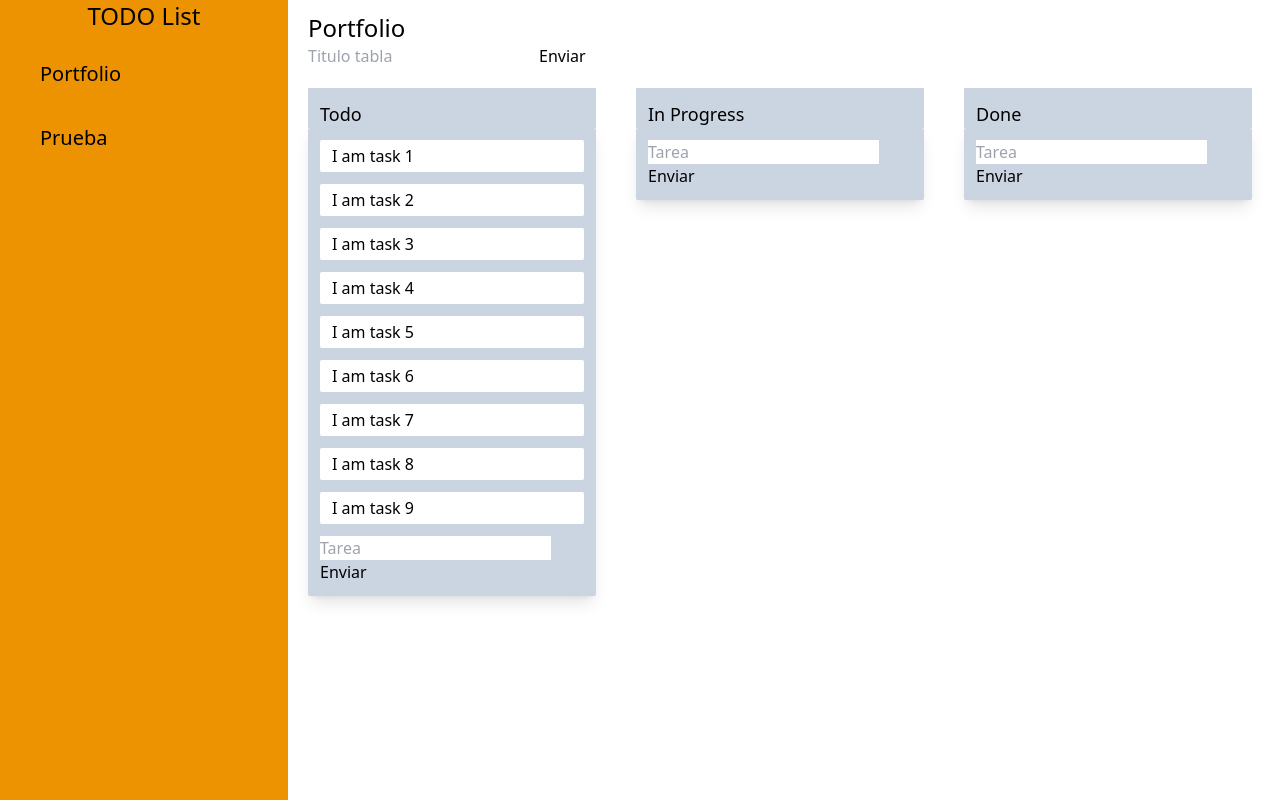
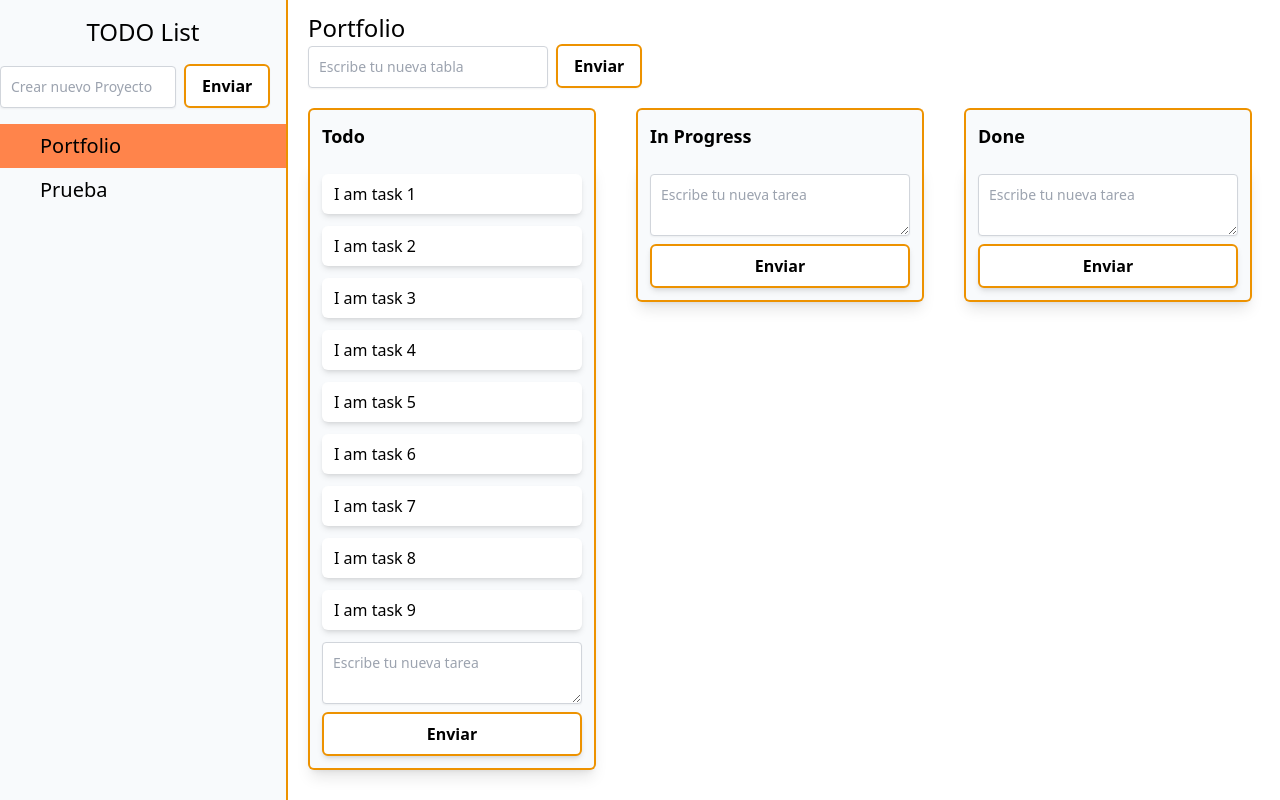
Before and after one commit to alejandropovedabisquert/todo-list-v2, a React (Create React App) app: page /project-1 in a window 1280 px wide. Built offline with nearby package versions, Linux system fonts and the light colour scheme; the HTML template or start-up script is replaced by a standard one.

Commit message:
Crecion de proyectos implementacion de rutas y arrelgos de estilos

```diff
--- a/package.json
+++ b/package.json
@@ -6,6 +6,7 @@
     "@testing-library/jest-dom": "^5.16.5",
     "@testing-library/react": "^13.4.0",
     "@testing-library/user-event": "^13.5.0",
+    "history": "^5.3.0",
     "react": "^18.2.0",
     "react-beautiful-dnd": "^13.1.1",
     "react-dom": "^18.2.0",
--- /dev/null
+++ b/src/components/Home.js
@@ -0,0 +1,11 @@
+
+const Home = () =>{
+
+    return(
+        <div className="ml-72">
+            Aqui ira toda la informacion basica del inicio
+        </div>
+    )
+}
+
+export default Home
--- a/src/components/Nav.js
+++ b/src/components/Nav.js
@@ -1,19 +1,24 @@
-import { Link, Route, Routes } from "react-router-dom"
-import TodoList from "./TodoList"
+import { Link, useLocation } from "react-router-dom"
+import ProjectForm from "./forms/ProjectForm"
 
 const Nav = ({data, setData}) =>{
     // console.log(data)
+    const location = useLocation()
+    const activationNav = location.pathname.substring(1, location.pathname.length)
     return(
-        <div className="fixed min-h-[300px] h-full w-72 bg-secondary-color z-10">
+        <div className="fixed min-h-[300px] h-full w-72 border-r-2 border-secondary-color bg-slate-50 z-10 overflow-y-auto">
 
-            <h1 className='text-center text-2xl'>TODO List</h1>
-            {data.projectsOrder.map((projectId)=>{
-                return(
-                    <div key={projectId}>
-                        <Link to={"/"+projectId} data={data} ><div className="text-xl pl-10 py-2 mt-5 hover:bg-red-600">{data.projects[projectId].name}</div></Link>
-                    </div>
-                )
-            })}
+            <Link to="/"><h1 className='text-center py-4 text-2xl'>TODO List</h1></Link>
+            <ProjectForm data={data} setData={setData}/>
+            <div className="mt-4">
+                {data.projectsOrder !== undefined ? data.projectsOrder.map((projectId)=>{
+                    return(
+                        <div key={projectId}>
+                            <Link to={"/"+projectId} data={data} ><div className={`text-xl px-10 py-2 hover:bg-primary-color break-words ${activationNav === projectId ? 'bg-primary-color': null}`}>{data.projects[projectId].name}</div></Link>
+                        </div>
+                    )
+                }):null}
+            </div>
         </div>
     )
 }
--- a/src/components/Table.js
+++ b/src/components/Table.js
@@ -1,7 +1,7 @@
 import { Draggable, Droppable } from "react-beautiful-dnd"
 import { FaTrashAlt, FaRegEdit } from "react-icons/fa";
 import Task from "./Task"
-import TaskForm from "./TaskForm"
+import TaskForm from "./forms/TaskForm"
 
 
 const Table = ({tasks, table, index, data, allData, setData}) =>{
@@ -33,10 +33,10 @@ const Table = ({tasks, table, index, data, allData, setData}) =>{
                         ref={provided.innerRef}
                     >
                         <div
-                            className="flex px-3 pt-3 text-lg font-medium bg-slate-300 group"
+                            className="flex p-3 text-lg font-medium bg-slate-50 hover:bg-slate-200 rounded-t-md border-2 border-secondary-color border-b-0 group"
                             {...provided.dragHandleProps}
                         >
-                            <h2 className="w-full">{table.title}</h2>
+                            <h2 className="w-full font-bold break-words">{table.title}</h2>
                             <div className="float-right">
                                 <span className="cursor-pointer hidden align-middle group-hover:inline-block opacity-40 hover:opacity-75" onClick={() => handleDeleteTable(table.id)}><FaTrashAlt color="red"/></span>
                             </div>
@@ -45,14 +45,14 @@ const Table = ({tasks, table, index, data, allData, setData}) =>{
                         <Droppable droppableId={table.id} type="task">
                             {(provided, snapshot) => {
                                 const style = {
-                                    backgroundColor: snapshot.isDraggingOver ? 'bg-red-400' : 'bg-slate-300',
+                                    backgroundColor: snapshot.isDraggingOver ? 'bg-red-400' : 'bg-slate-50',
                                 }
 
                                 return(
                                     <div
                                         ref={provided.innerRef}
                                         {...provided.droppableProps}
-                                        className={`px-3 py-3 rounded-sm shadow-lg ${style.backgroundColor}`}
+                                        className={`px-3 py-3 rounded-b-md border-2 border-secondary-color border-t-0 shadow-lg ${style.backgroundColor}`}
                                     >
                                         {tasks.map((task, index) =>(
                                             <Task key={task.id} task={task} index={index} data={data} allData={allData} setData={setData} tableId={table.id}/>
--- a/src/components/Task.js
+++ b/src/components/Task.js
@@ -30,10 +30,10 @@ const Task = ({task, index, data, allData, setData, tableId}) =>{
                         ref={provided.innerRef}
                         {...provided.dragHandleProps}
                         {...provided.draggableProps}
-                        className={`p-1 pl-3 rounded-sm mb-3 last:mb-0 ${style.background}`}
+                        className={`p-2 pl-3 rounded-md shadow-md mb-3 last:mb-0 ${style.background}`}
                     >
                         <div className="flex group relative">
-                            <div className="w-full">{task.content}</div>
+                            <div className="w-full break-words">{task.content}</div>
                             <div className="float-right">
                                 <span className="cursor-pointer hidden group-hover:inline-block group-hover:absolute group-hover:right-0 group-hover:p-1 group-hover:bg-slate-200 opacity-40 hover:opacity-75" onClick={() => handleDeleteTask(task.id)}><FaTrashAlt color="red"/></span>
                             </div>
--- /dev/null
+++ b/src/components/forms/ProjectForm.js
@@ -0,0 +1,73 @@
+import { useRef } from "react";
+import { useNavigate } from "react-router-dom";
+
+
+const ProjectForm = ({data, setData}) =>{
+    const tableRef = useRef(undefined);
+    const buttonClassStyle = "border-2 z-10 bg-white border-secondary-color ml-2 p-2 px-4 inline-block rounded-md shadow-sm transition-all font-bold duration-300 relative hover:text-white before:content-[''] before:absolute before:top-0 before:left-0 before:h-full before:content-[''] before:absolute before:top-0 before:left-0 before:w-0 before:-z-10 before:bg-primary-color before:transition-all before:duration-300 before:hover:w-full"
+    const navigate = useNavigate()
+    // console.log(data);
+    const handleSubmit = (e) =>{
+        e.preventDefault()
+        const project = tableRef.current.value
+        if (project !== "") {
+            if (Object.entries(data).length === 0) {
+                const createFirstProject = {
+                    projects:{
+                        ['project-1']:{
+                            id: 'project-1',
+                            name: project,
+                            content:{
+                               tasks:{},
+                               tables:{},
+                               tableOrder:[]
+                            }
+                        }
+
+                    },
+                    projectsOrder:['project-1']
+                }
+                setData(createFirstProject)
+                navigate("/project-1")
+
+            }else{
+                const conteoProjectos = Object.keys(data.projects).length + 1
+                const id = 'project-'+conteoProjectos
+                const createNewProject={
+                    ...data,
+                    projects:{
+                        ...data.projects,
+                        [id]:{
+                            id: id,
+                            name: project,
+                            content:{
+                                tasks:{},
+                                tables:{},
+                                tableOrder:[]
+                            }
+                        }
+                    },
+                    projectsOrder:[...data.projectsOrder, id]
+                }
+                console.log(createNewProject);
+                setData(createNewProject)
+                navigate(id)
+            }
+
+            e.target.reset()
+        }else{
+            console.log("esta vacio");
+        }
+    }
+
+    return(
+        <div>
+            <form onSubmit={handleSubmit}>
+                <input type="text" ref={tableRef} placeholder="Crear nuevo Proyecto" className="shadow-sm w-44 border border-gray-300 text-gray-900 text-sm rounded focus:ring-primary-500 focus:border-primary-500 p-2.5 focus:outline-none focus:ring-2 focus:ring-secondary-color"/>
+                <button type="submit" className={buttonClassStyle}>Enviar</button>
+            </form>
+        </div>
+    )
+}
+
+export default ProjectForm
--- a/src/components/TableForm.js
+++ b/src/components/forms/TableForm.js
@@ -3,6 +3,7 @@ import { useRef } from "react";
 
 const TableForm = ({data, setData, projectId}) =>{
     const tableRef = useRef(undefined);
+    const buttonClassStyle = "border-2 border-secondary-color ml-2 p-2 px-4 inline-block rounded-md shadow-sm transition-all font-bold duration-300 relative hover:text-white before:content-[''] before:absolute before:top-0 before:left-0 before:h-full before:content-[''] before:absolute before:top-0 before:left-0 before:w-0 before:-z-10 before:bg-primary-color before:transition-all before:duration-300 before:hover:w-full"
     const handleSubmit = (e) =>{
         e.preventDefault()
         const table = tableRef.current.value
@@ -17,22 +18,7 @@ const TableForm = ({data, setData, projectId}) =>{
                 }
             }
 
-            console.log(newTable);
-
-            // console.log({
-            //     ...data,
-            //     projects:{
-            //         ...data.projects,
-            //         [projectId]:{
-            //             ...data.projects[projectId],
-            //             content:{
-            //                 ...data.projects[projectId].content,
-            //                 tables: Object.assign(data.projects[projectId].content.tables, newTable),
-            //                 tableOrder: [...data.projects[projectId].content.tableOrder, id]
-            //             }
-            //         }
-            //     }
-            // });
+            // console.log(newTable);
 
             setData({
                 ...data,
@@ -57,8 +43,8 @@ const TableForm = ({data, setData, projectId}) =>{
     return(
         <div>
             <form onSubmit={handleSubmit}>
-                <input type="text" ref={tableRef} placeholder="Titulo tabla"/>
-                <button type="submit">Enviar</button>
+                <input type="text" ref={tableRef} placeholder="Escribe tu nueva tabla" className="shadow-sm w-60 border border-gray-300 text-gray-900 text-sm rounded focus:ring-primary-500 focus:border-primary-500 p-2.5 focus:outline-none focus:ring-2 focus:ring-secondary-color"/>
+                <button type="submit" className={buttonClassStyle}>Enviar</button>
             </form>
         </div>
     )
--- a/src/components/TaskForm.js
+++ b/src/components/forms/TaskForm.js
@@ -3,7 +3,8 @@ import { useRef } from "react";
 
 const TaskForm = ({data, setData, tableId, allData}) =>{
     const tableRef = useRef(undefined);
-    console.log(data);
+    const buttonClassStyle = "border-2 z-10 bg-white w-full mt-2 border-secondary-color p-2 px-4 inline-block rounded-md shadow-md transition-all font-bold duration-300 relative hover:text-white before:content-[''] before:absolute before:top-0 before:left-0 before:h-full before:content-[''] before:absolute before:top-0 before:left-0 before:w-0 before:-z-10 before:bg-primary-color before:transition-all before:duration-300 before:hover:w-full"
+    // console.log(data);
     const handleSubmit = (e) =>{
         e.preventDefault()
         const id = Object.keys(data.content.tasks).length + 1
@@ -59,8 +60,10 @@ const TaskForm = ({data, setData, tableId, allData}) =>{
     return(
         <div>
             <form onSubmit={handleSubmit}>
-                <input type="text" ref={tableRef} placeholder="Tarea"/>
-                <button type="submit">Enviar</button>
+                <textarea type="text" ref={tableRef} placeholder="Escribe tu nueva tarea" className="block p-2.5 w-full text-sm text-gray-900 rounded shadow-sm border border-gray-300 focus:ring-primary-500 focus:border-primary-500 focus:outline-none focus:ring-2 focus:ring-secondary-color"/>
+                <button type="submit" className={buttonClassStyle}>
+                    Enviar
+                </button>
             </form>
         </div>
     )
```
Also changed, not shown: src/App.js (+6 -91 lines), src/components/TodoList.js (+2 -47 lines), 1 other file (tests, documents, lock files or other folders).
